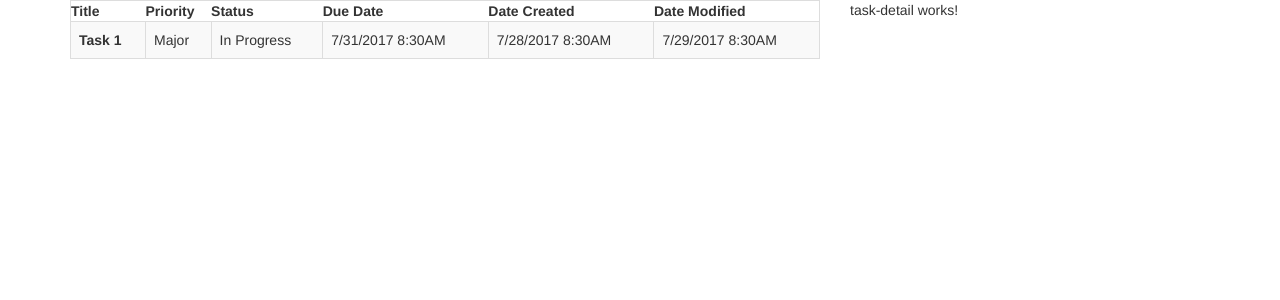
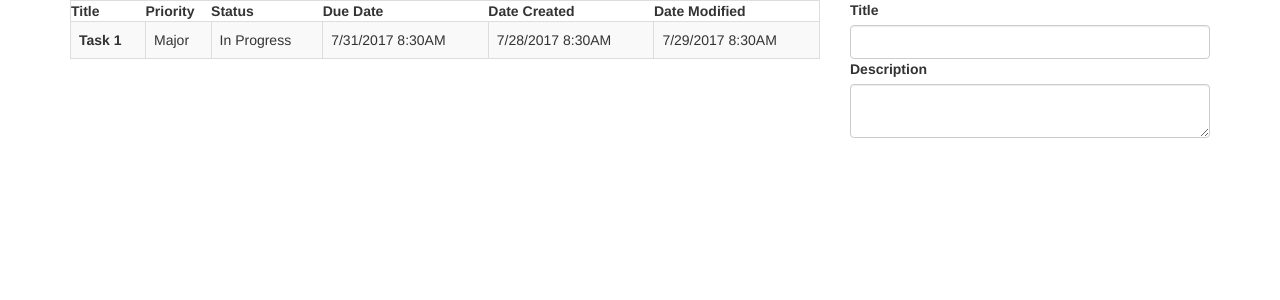
Before and after one commit to eddielao/coding-challenges, an Angular app in the folder my-angular/: page / in a window 1280 px wide. Shown: the top 300 px of the page. Built offline with nearby package versions, Linux system fonts and the light colour scheme.

Commit message:
building detail form

```diff
--- a/my-angular/src/app/task-detail/task-detail.component.html
+++ b/my-angular/src/app/task-detail/task-detail.component.html
@@ -1,3 +1,8 @@
-<p>
-  task-detail works!
-</p>
+<form>
+  <div class="form-group">
+    <label for="">Title</label>
+    <input type="text" class="form-control" />
+    <label for="">Description</label>
+    <textarea class="form-control"></textarea>
+  </div>
+</form>
```
